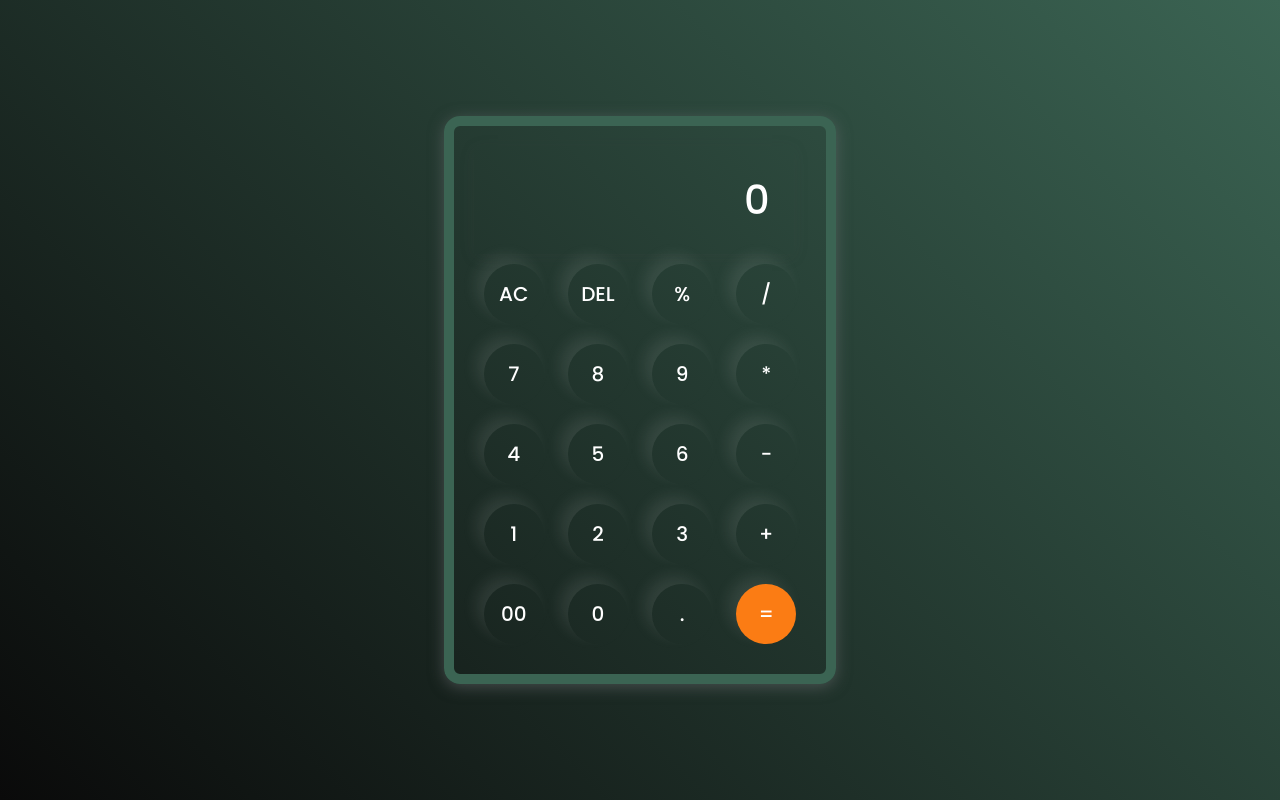
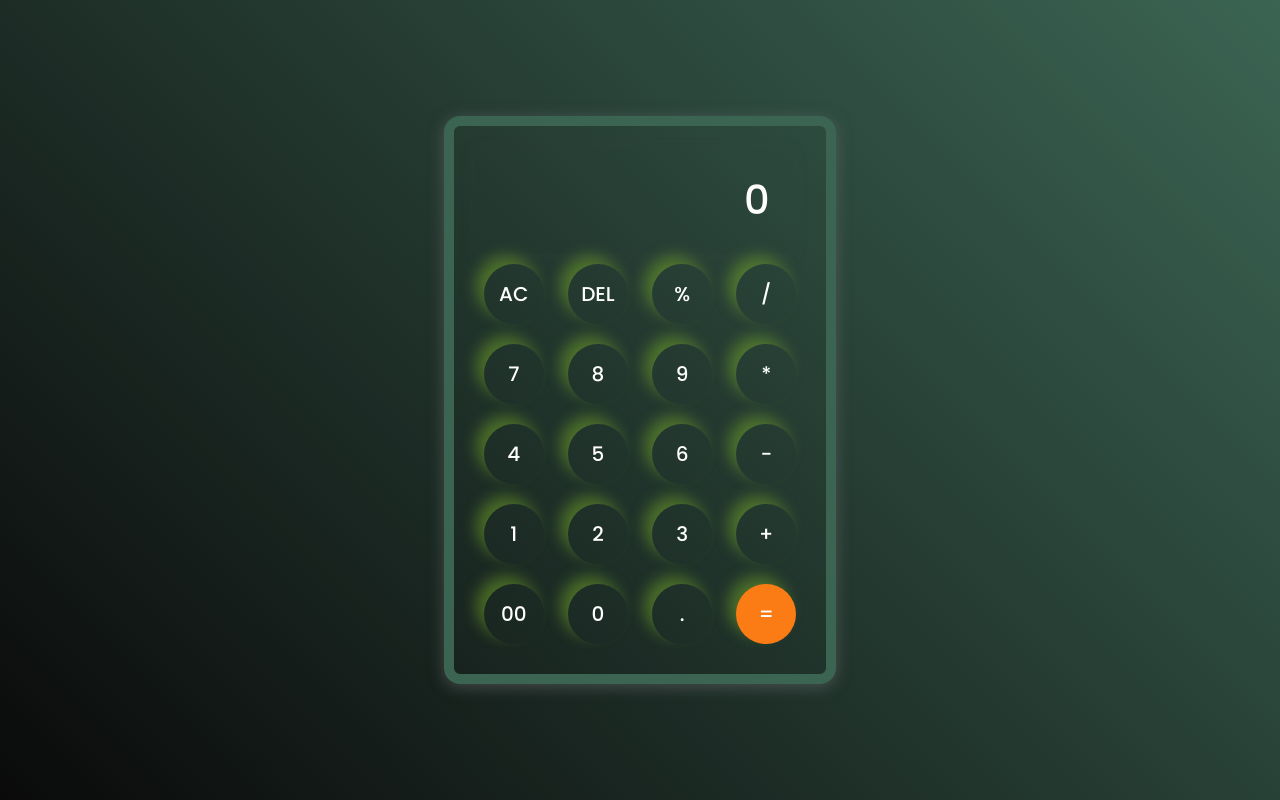
Before and after one commit to SM-REDOAN/Calculator, a plain HTML site: page index.html in a window 1280 px wide. Drawn offline with Linux system fonts and the light colour scheme.

Commit message:
Update style.css

```diff
--- a/style.css
+++ b/style.css
@@ -49,7 +49,7 @@ button {
   background: transparent;
   color: #ffffff;
   font-size: 20px;
-  box-shadow: -8px -8px 15px rgba(225, 225, 225, 0.1);
+  box-shadow: -8px -8px 15px rgba(124, 180, 40, 0.474);
   cursor: pointer;
 }
 
```
